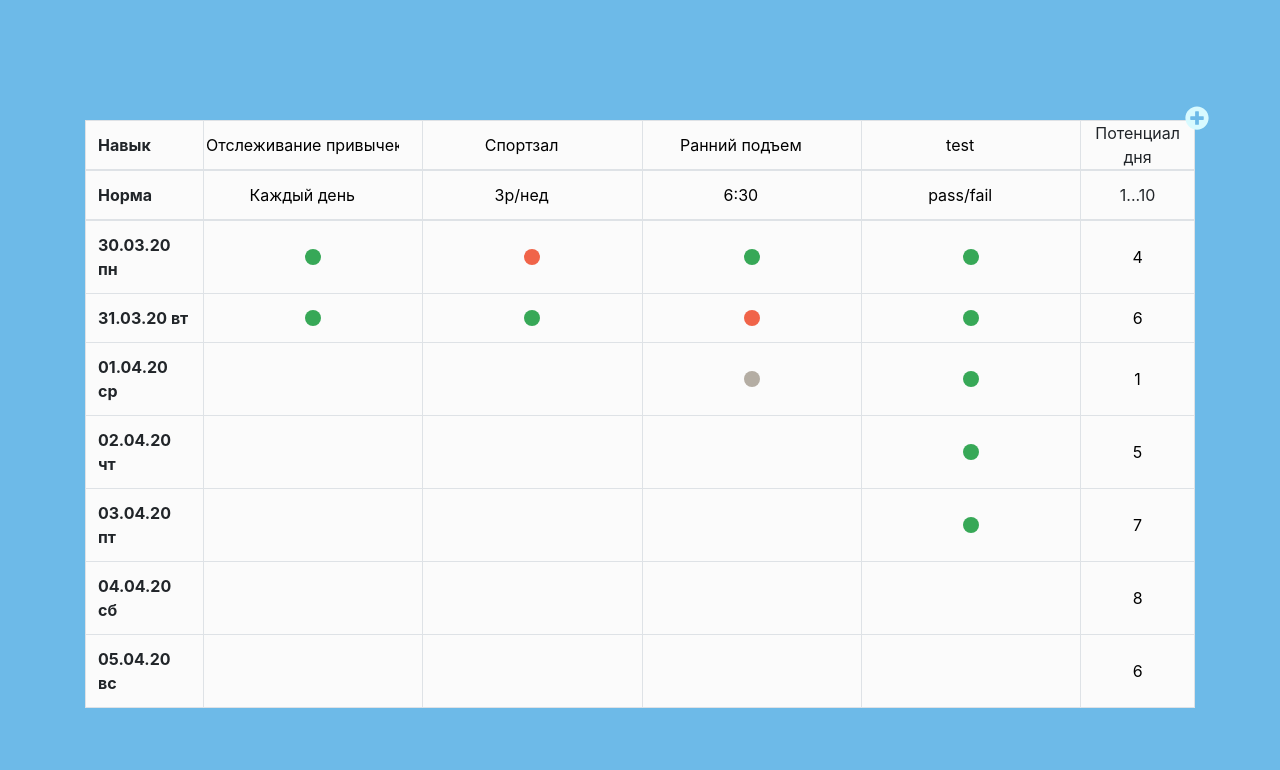
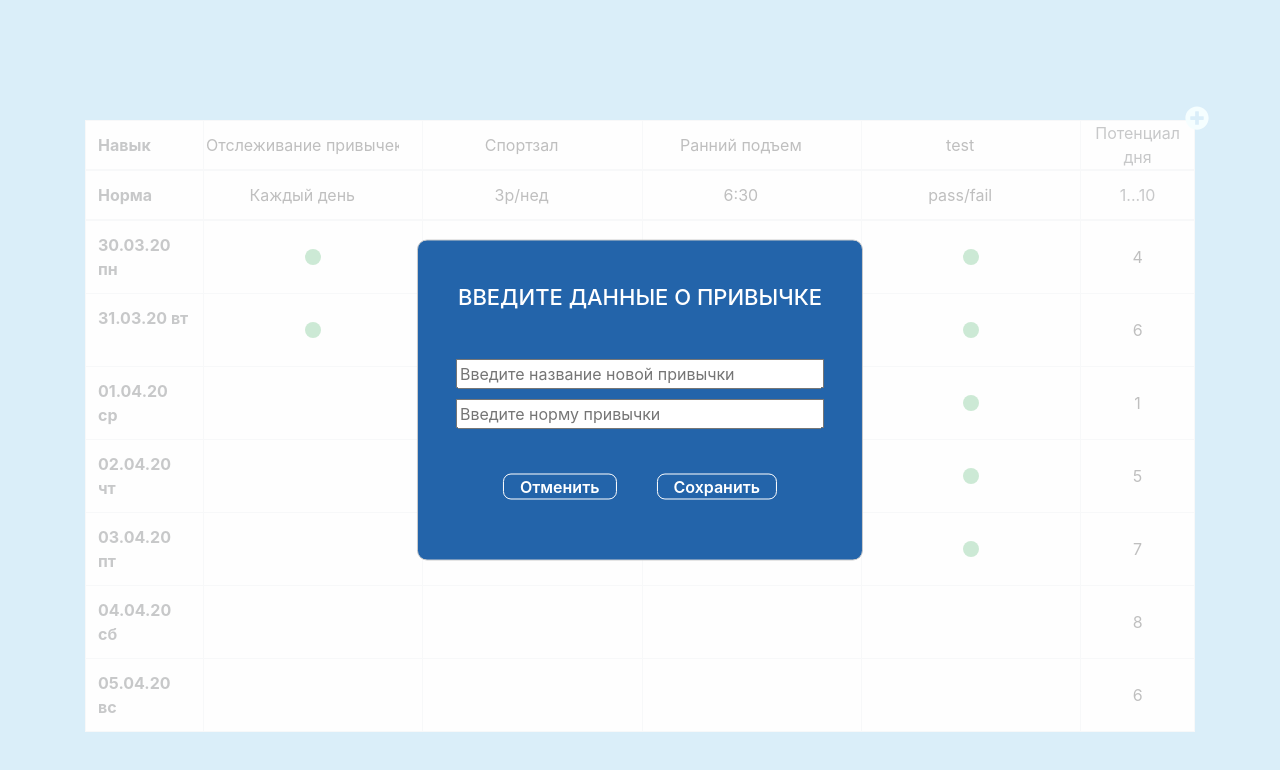
Before and after one commit to PickleDan/habits-tracker-app, a React (Create React App) app: page / in a window 1280 px wide. Both pictures are taken after a click on the icon 1197 px from the left and 118 px from the top of the page. Shown: the top 770 px of the page. Built offline with nearby package versions, Linux system fonts and the light colour scheme.

Commit message:
add modal window

```diff
--- a/package.json
+++ b/package.json
@@ -18,6 +18,7 @@
     "react": "^16.12.0",
     "react-bootstrap": "^1.0.0-beta.16",
     "react-dom": "^16.12.0",
+    "react-modal": "^3.11.2",
     "react-scripts": "3.3.1"
   },
   "scripts": {
--- a/src/components/Table.js
+++ b/src/components/Table.js
@@ -8,12 +8,9 @@ import replaceById from "../utils/replaceById";
 import { HabitName } from "./habitName/HabitName";
 import { HabitMeasure } from "./habitMeasure/HabitMeasure";
 import { ClickAwayListener } from "@material-ui/core";
-import {
-    faTimes,
-    faCheck,
-    faPlusCircle
-} from "@fortawesome/free-solid-svg-icons";
+import { faPlusCircle } from "@fortawesome/free-solid-svg-icons";
 import { FontAwesomeIcon } from "@fortawesome/react-fontawesome";
+import Modal from "react-modal";
 moment.locale("ru");
 
 const dayNumberToDayName = {
@@ -54,6 +51,8 @@ const Table = ({ habits, weekDays }) => {
     const [editingMeasureMode, setEditingMeasureMode] = useState(
         habitsState.map(() => false)
     );
+
+    const [modalIsOpen, setModalIsOpen] = useState(false);
 
     const oneClickCellHandler = (habit, dayName, dayPotential, e) => {
         e.preventDefault();
@@ -172,6 +171,10 @@ const Table = ({ habits, weekDays }) => {
         }
     };
 
+    const handlePlusIconClick = () => {
+        setModalIsOpen(true);
+    };
+
     const listOfHabitsNames = habits.map(habit => {
         return (
             <HabitName
@@ -202,9 +205,45 @@ const Table = ({ habits, weekDays }) => {
         />
     ));
 
+    const customStyles = {
+        content: {
+            backgroundColor: "#2364aa",
+            color: "#fff",
+            top: "50%",
+            left: "50%",
+            right: "auto",
+            bottom: "auto",
+            marginRight: "-50%",
+            transform: "translate(-50%, -50%)",
+            borderRadius: "10px"
+        }
+    };
     return (
         <div className="table-wrapper container">
+            <Modal
+                isOpen={modalIsOpen}
+                onRequestClose={() => setModalIsOpen(false)}
+                style={customStyles}
+            >
+                <h2 className="modal-title">Введите данные о привычке</h2>
+                <form>
+                    <div className="modal-inputs">
+                        <div className="modal-inputs-item">
+                            <input placeholder="Введите название новой привычки"></input>
+                        </div>
+
+                        <div className="modal-inputs-item">
+                            <input placeholder="Введите норму привычки"></input>
+                        </div>
+                    </div>
+                    <div className="modal-buttons">
+                        <button>Отменить</button>
+                        <button>Сохранить</button>
+                    </div>
+                </form>
+            </Modal>
             <FontAwesomeIcon
+                onClick={() => handlePlusIconClick()}
                 size="2x"
                 icon={faPlusCircle}
                 className="plusIcon"
--- a/src/scss/App.scss
+++ b/src/scss/App.scss
@@ -8,7 +8,16 @@ input[type="number"]::-webkit-outer-spin-button {
     appearance: none;
     margin: 0;
 }
-
+button {
+    padding: 0;
+    border: none;
+    font: inherit;
+    color: inherit;
+    background-color: transparent;
+    cursor: pointer;
+    border: 1px solid;
+    border-radius: 8px;
+}
 .table-wrapper {
     position: relative;
     margin-top: 120px;
@@ -25,7 +34,7 @@ input[type="number"]::-webkit-outer-spin-button {
     .status-cell {
         .habit-status-container {
             width: 100%;
-            height: 48px;
+            height: 72px;
             cursor: pointer;
             position: relative;
         }
@@ -91,6 +100,40 @@ input[type="number"]::-webkit-outer-spin-button {
         }
     }
 }
+.modal-title {
+    padding: 20px;
+    font-size: 22px;
+    text-transform: uppercase;
+}
+.modal-inputs {
+    display: flex;
+    flex-direction: column;
+    align-items: center;
+    width: 100%;
+    padding: 20px 0 0 0;
+}
+
+.modal-inputs-item {
+    width: 100%;
+    padding: 5px 18px;
+    & input {
+        width: 100%;
+    }
+}
+.modal-buttons {
+    display: flex;
+    justify-content: center;
+    padding: 40px 10px;
+    & button {
+        padding: 0 16px;
+        margin: 0 20px;
+        font-weight: 600;
+        transition: ease-in-out 0.8s;
+    }
+    & button:hover {
+        color: #ea7317;
+    }
+}
 
 @media (max-width: 990px) {
     .status-cell {
--- a/src/scss/_config.scss
+++ b/src/scss/_config.scss
@@ -1,3 +1,4 @@
+$bg-color: #6dbae8;
 $green-mark-color: #37a857;
 $red-mark-color: #f06449;
 $neutral-mark-color: #b4ada3;
--- a/src/scss/index.scss
+++ b/src/scss/index.scss
@@ -1,3 +1,5 @@
+@import "./config";
+
 *,
 *::before,
 *::after {
@@ -9,10 +11,10 @@ html {
 body {
     margin: 0;
     padding: 0;
-  background-color: #6dbae8;
-  font-family: -apple-system, BlinkMacSystemFont, "Segoe UI", "Roboto", "Oxygen",
-    "Ubuntu", "Cantarell", "Fira Sans", "Droid Sans", "Helvetica Neue",
-    sans-serif;
+    background-color: $bg-color;
+    font-family: -apple-system, BlinkMacSystemFont, "Segoe UI", "Roboto",
+        "Oxygen", "Ubuntu", "Cantarell", "Fira Sans", "Droid Sans",
+        "Helvetica Neue", sans-serif;
     -webkit-font-smoothing: antialiased;
     -moz-osx-font-smoothing: grayscale;
 }
```
Also changed, not shown: src/components/habitName/HabitName.module.scss (renamed from src/components/habitName/habitName.module.scss), src/components/statusMarks/GreenMark.js (renamed from src/components/StatusMarks/GreenMark.js), src/components/statusMarks/NeutralMark.js (renamed from src/components/StatusMarks/NeutralMark.js), src/components/statusMarks/RedMark.js (renamed from src/components/StatusMarks/RedMark.js), 1 other file (tests, documents, lock files or other folders). Lines whose indentation alone changed are shown as unchanged.
